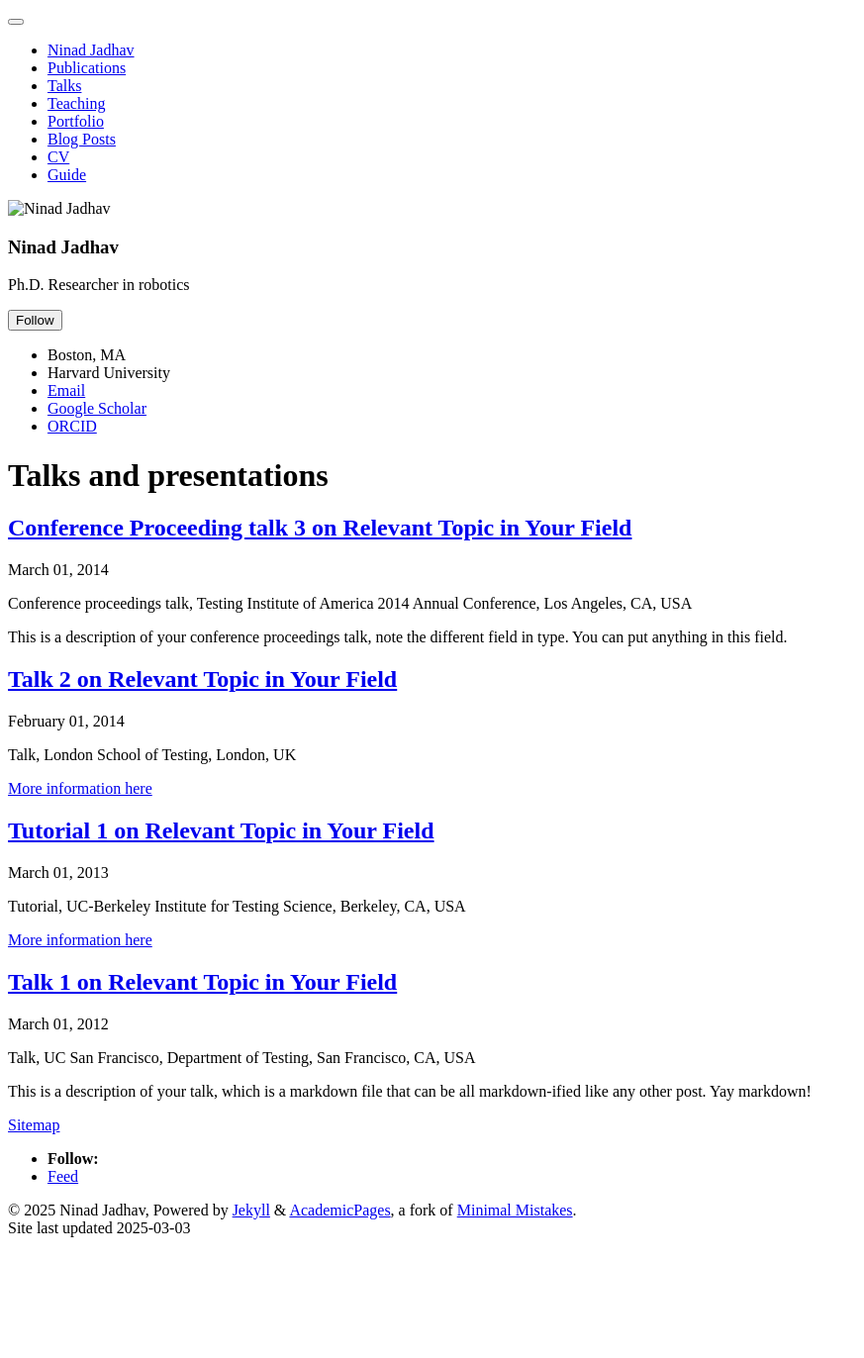
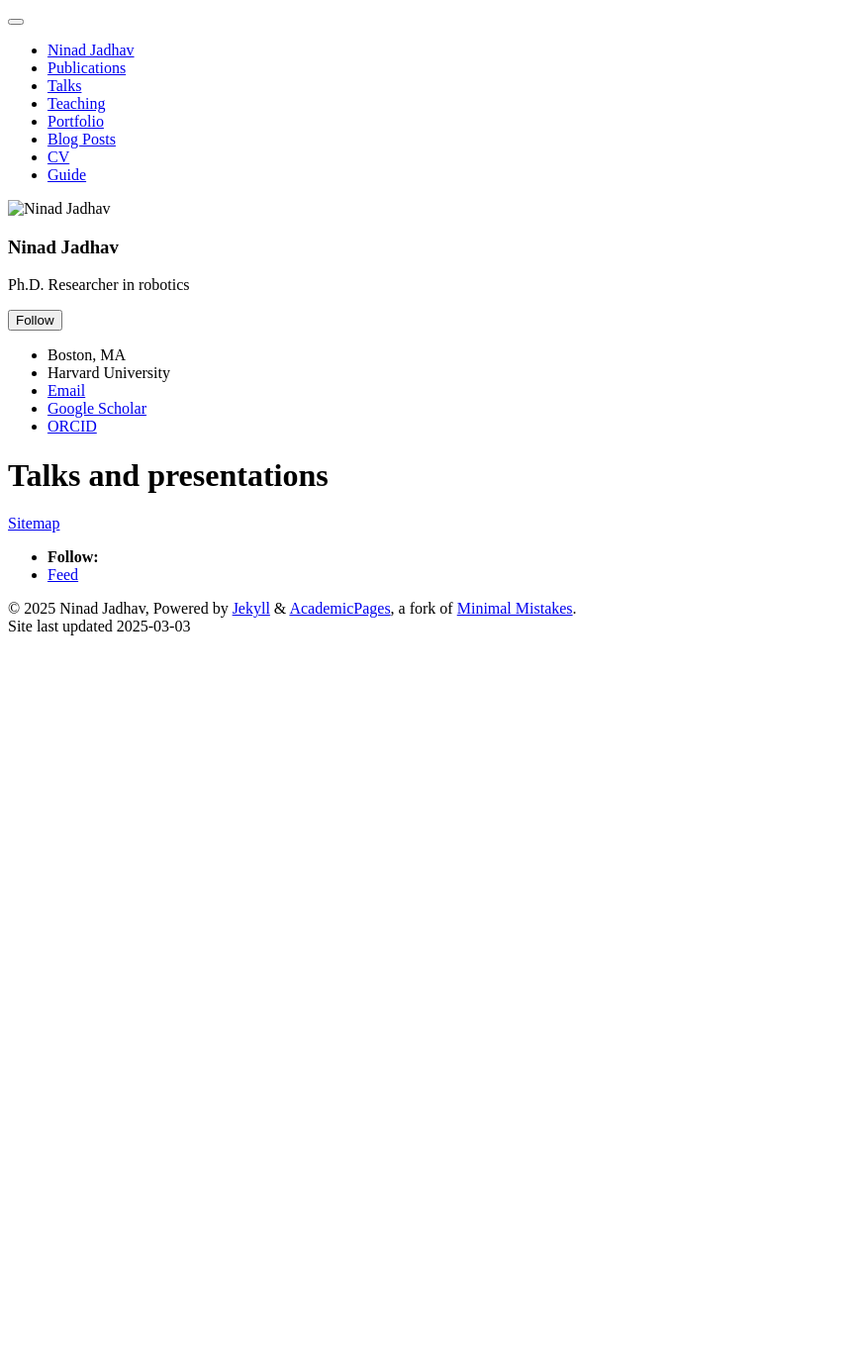
Before and after one commit to jadhavhninad/jadhavhninad.github.io, a Jekyll site: the page built from _pages/talks.html, in a window 1280 px wide. Shown: the whole page at 99% size, without its empty margins (0-873 px from the left). Built offline with Jekyll 4.4.1, drawn with Linux system fonts in a browser that asks for light colours; a script bundle is joined from its source files by our own code; library files that are not in the unit come from our copies; after the commit the page ends 900 px from its top, so only the background shows below that; some of the changed lines change nothing that is shown.

Commit message:
Update _config.yml

```diff
--- a/_config.yml
+++ b/_config.yml
@@ -12,7 +12,7 @@ site_theme               : "default"
 title                    : "Ninad Jadhav"
 title_separator          : "-"
 name                     : &name "Ninad Jadhav"
-description              : &description "Ph.D. Researcher in robotics"
+description              : &description "Personal Homepage"
 url                      : jadhavhninad.github.io # the base hostname & protocol for your site e.g. "https://[your GitHub username].github.io"
 baseurl                  : "" # the subpath of your site, e.g. "/blog"
 repository               : "academicpages/academicpages.github.io"
@@ -131,7 +131,7 @@ yandex_site_verification :
 
 # Social Sharing
 twitter:
-  username               : &twitter
+  username               : #&twitter
 facebook:
   username               :
   app_id                 :
@@ -213,18 +213,18 @@ kramdown:
 
 # These settings control the types of collections used by the template
 collections:
-  teaching:
+  research:
     output: true
     permalink: /:collection/:path/
   publications:
     output: true
     permalink: /:collection/:path/
-  portfolio:
+  teaching:
     output: true
     permalink: /:collection/:path/
-  talks:
-    output: true
-    permalink: /:collection/:path/
+  # talks:
+  #   output: true
+  #   permalink: /:collection/:path/
 
 
 # These settings control how pages and collections are included in the site
@@ -265,7 +265,7 @@ defaults:
       author_profile: true
       share: true
       comments: true
-  # _portfolio
+  # _research
   - scope:
       path: ""
       type: portfolio
@@ -275,13 +275,13 @@ defaults:
       share: true
       comment: true
   # _talks
-  - scope:
-      path: ""
-      type: talks
-    values:
-      layout: talk
-      author_profile: true
-      share: true
+  # - scope:
+  #     path: ""
+  #     type: talks
+  #   values:
+  #     layout: talk
+  #     author_profile: true
+  #     share: true
 
 
 # Sass/SCSS
```
